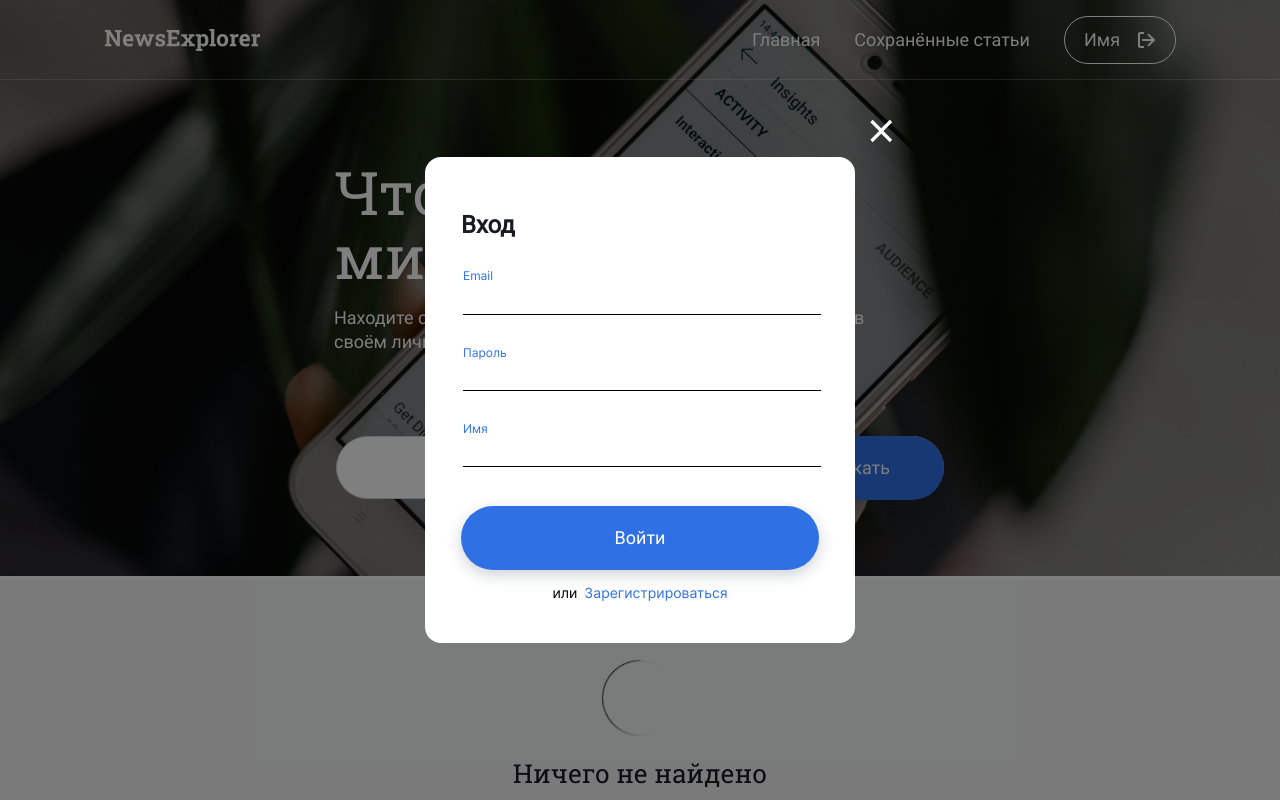
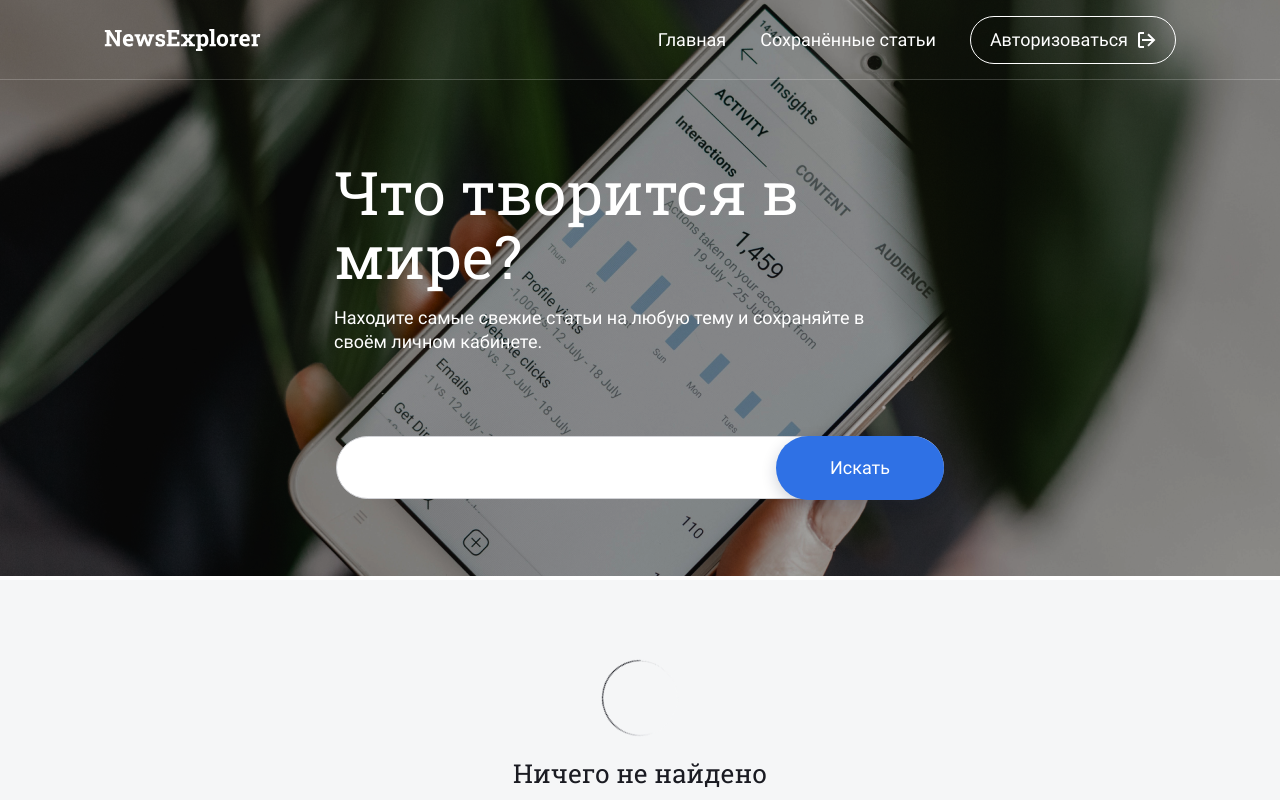
Before and after one commit to driupkin/news-explorer-frontend, a React app: page / in a window 1280 px wide. Shown: the top 800 px of the page. Built offline with nearby package versions, Linux system fonts and the light colour scheme.

Commit message:
add button functionality

```diff
--- a/src/components/App/App.js
+++ b/src/components/App/App.js
@@ -1,5 +1,5 @@
 import './App.css';
-import React from 'react';
+import React, { useEffect, useState } from 'react';
 import { Route } from 'react-router-dom';
 import Main from '../Main/Main';
 import Footer from '../Footer/Footer';
@@ -7,13 +7,45 @@ import Header from '../Header/Header';
 import PopupWithForm from '../PopupWithForm/PopupWithForm';
 
 function App() {
+
+  const [isLoginPopupOpen, setIsLoginPopupOpen] = useState();
+const [HeaderButtonName, setHeaderButtonName] =useState('Авторизоваться');
+  useEffect(() => {
+    function closeAllPopupsByOverlay(e) {
+      if (e.target.classList.contains('popup_opened'))
+        closeAllPopups();
+    }
+    document.addEventListener('mousedown', closeAllPopupsByOverlay);
+
+    function closeAllPopupsByEsc(e) {
+      if (e.key === 'Escape')
+        closeAllPopups();
+    }
+    document.addEventListener('keydown', closeAllPopupsByEsc);
+
+    return () => {
+      document.removeEventListener('mousedown', closeAllPopupsByOverlay);
+      document.removeEventListener('keydown', closeAllPopupsByEsc);
+    }
+  });
+
+  function closeAllPopups() {
+    setIsLoginPopupOpen(false);
+  }
+
   return (
     <div className="root">
       <div className="page">
-        <Header />
+        <Header
+          onClick={() => setIsLoginPopupOpen(true)}
+          buttonName={HeaderButtonName}
+        />
         <Main />
         <Footer />
-        <PopupWithForm />
+        <PopupWithForm
+          onClose={closeAllPopups}
+          isOpen={isLoginPopupOpen}
+        />
         {/* <Route path="/"></Route>
         <Route path="/saved-news"></Route> */}
       </div>
--- a/src/components/Header/Header.css
+++ b/src/components/Header/Header.css
@@ -30,6 +30,8 @@
 }
 
 .header__button {
+    outline: none;
+    cursor: pointer;
     font-family: Roboto;
     font-style: normal;
     font-weight: 500;
@@ -41,7 +43,6 @@
     justify-content: space-between;
     align-items: center;
     height: 48px;
-    width: 112px;
     border-radius: 100px;
     border: 1px solid #FFFFFF;
     box-sizing: border-box;
--- a/src/components/Header/Header.js
+++ b/src/components/Header/Header.js
@@ -2,14 +2,17 @@ import React from 'react';
 import './Header.css';
 import Navigation from '../Navigation/Navigation';
 
-function Header() {
+function Header(props) {
     return (
         <header className="header">
             <div className="header__logo"></div>
             <Navigation>
                 <a href="/" className="header__link" target="blank">Главная</a>
                 <a href="/" className="header__link" target="blank">Сохранённые статьи</a>
-                <button className="header__button">Имя
+                <button
+                className="header__button"
+                onClick={props.onClick}
+                >{props.buttonName}
                     <div className="header__button-icon"></div>
                 </button>
 
--- a/src/components/PopupWithForm/PopupWithForm.css
+++ b/src/components/PopupWithForm/PopupWithForm.css
@@ -1,4 +1,5 @@
 .popup {
+    visibility: hidden;
     position: fixed;
     width: 100%;
     height: 100%;
@@ -8,6 +9,10 @@
     justify-content: center;
     align-items: center;
     background-color: rgba(0, 0, 0, 0.5);
+}
+
+.popup_opened {
+    visibility: visible;
 }
 
 .popup__container {
--- a/src/components/PopupWithForm/PopupWithForm.js
+++ b/src/components/PopupWithForm/PopupWithForm.js
@@ -8,17 +8,20 @@ function PopupWithForm(props) {
         { inputName: "Имя" }
     ];
     return (
-        <section className="popup">
+        <section className={`popup ${props.isOpen ? 'popup_opened' : ''}`}>
             <div className="popup__container">
-                <button className="popup__button"></button>
+                <button
+                    className="popup__button"
+                    onClick={props.onClose}
+                ></button>
                 <h2 className="popup__title">Вход</h2>
                 <form className="form">
                     <fieldset className="form__field">
                         {inputs.map((e, i) => {
                             return (
-                                <div className="form__input-container">
-                                    <h2 className="form__title" key={i}>{e.inputName}</h2>
-                                    <input className="form__input" key={i} />
+                                <div className="form__input-container" key={i}>
+                                    <h2 className="form__title" >{e.inputName}</h2>
+                                    <input className="form__input" />
                                 </div>
                             )
                         })}
```
